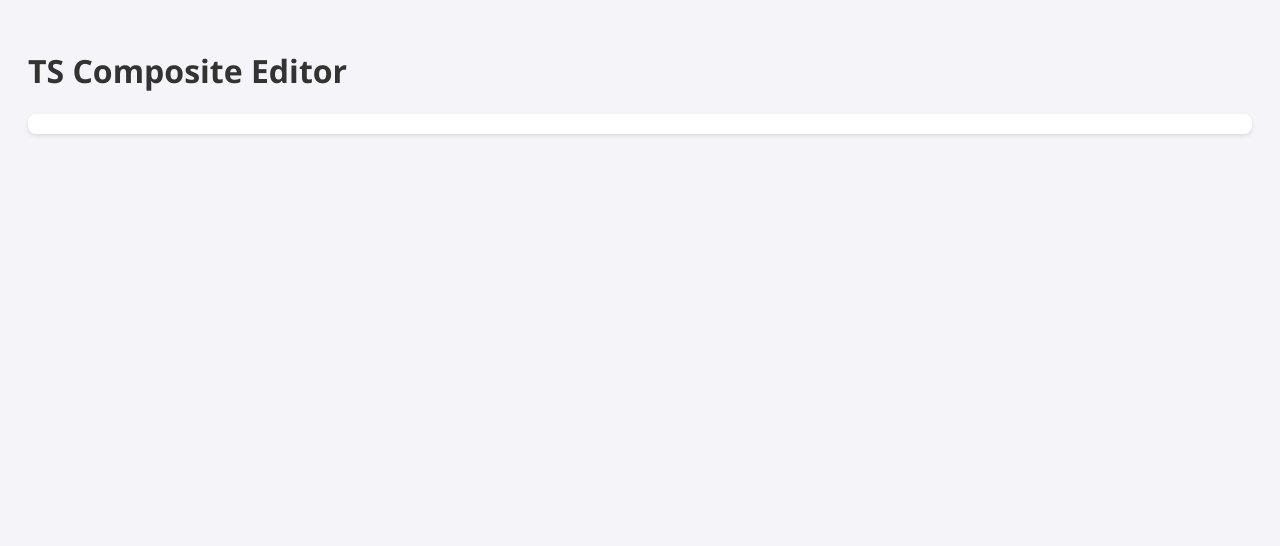
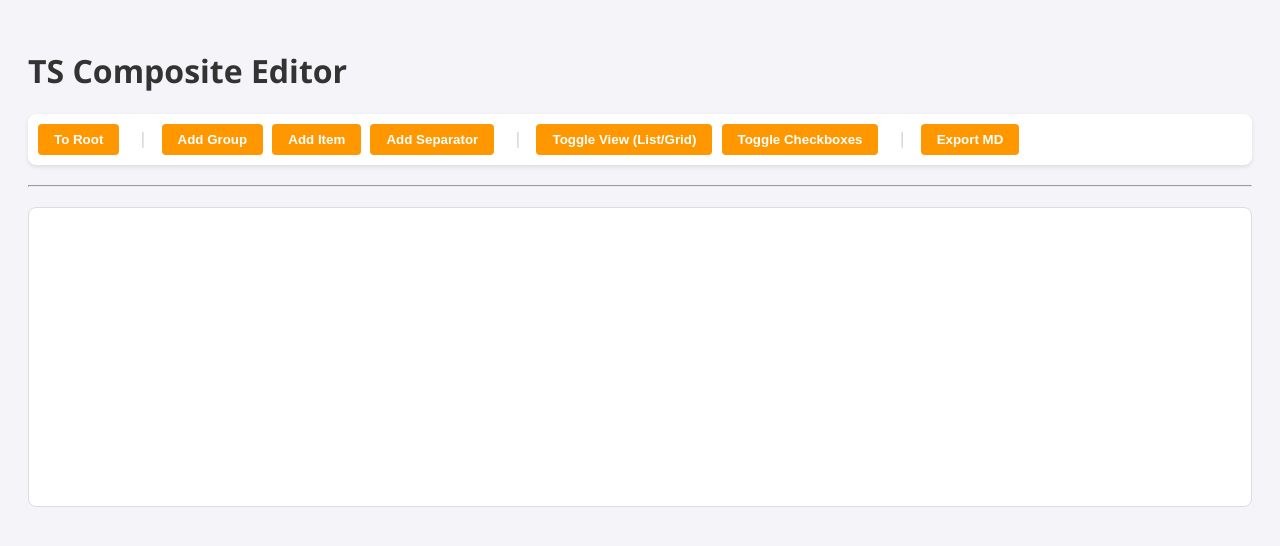
Before and after one commit to anatolii-dotsenko/design-patterns-lab-ts, a website: page src/index.html in a window 1280 px wide. Drawn offline with nearby package versions, Linux system fonts and the light colour scheme; files that its build step writes are made by us from their sources.

Commit message:
reordering and improving visual hierarchy of groups and checklists

```diff
--- a/src/index.html
+++ b/src/index.html
@@ -11,4 +11,24 @@
         <h1>TS Composite Editor</h1>
 
         <div class="toolbar">
-            <button id
+            <button id="resetBtn" class="btn-primary">To Root</button>
+            <span class="divider">|</span>
+
+            <button id="addListBtn">Add Group</button>
+            <button id="addItemBtn">Add Item</button>
+            <button id="addSepBtn">Add Separator</button>
+            <span class="divider">|</span>
+            <button id="toggleViewBtn">Toggle View (List/Grid)</button>
+            <button id="toggleCheckBtn">Toggle Checkboxes</button>
+            <span class="divider">|</span>
+            <button id="exportBtn">Export MD</button>
+        </div>
+
+        <hr/>
+
+        <div id="app-root" class="renderer"></div>
+    </div>
+
+    <script type="module" src="index.js"></script>
+</body>
+</html>
```
